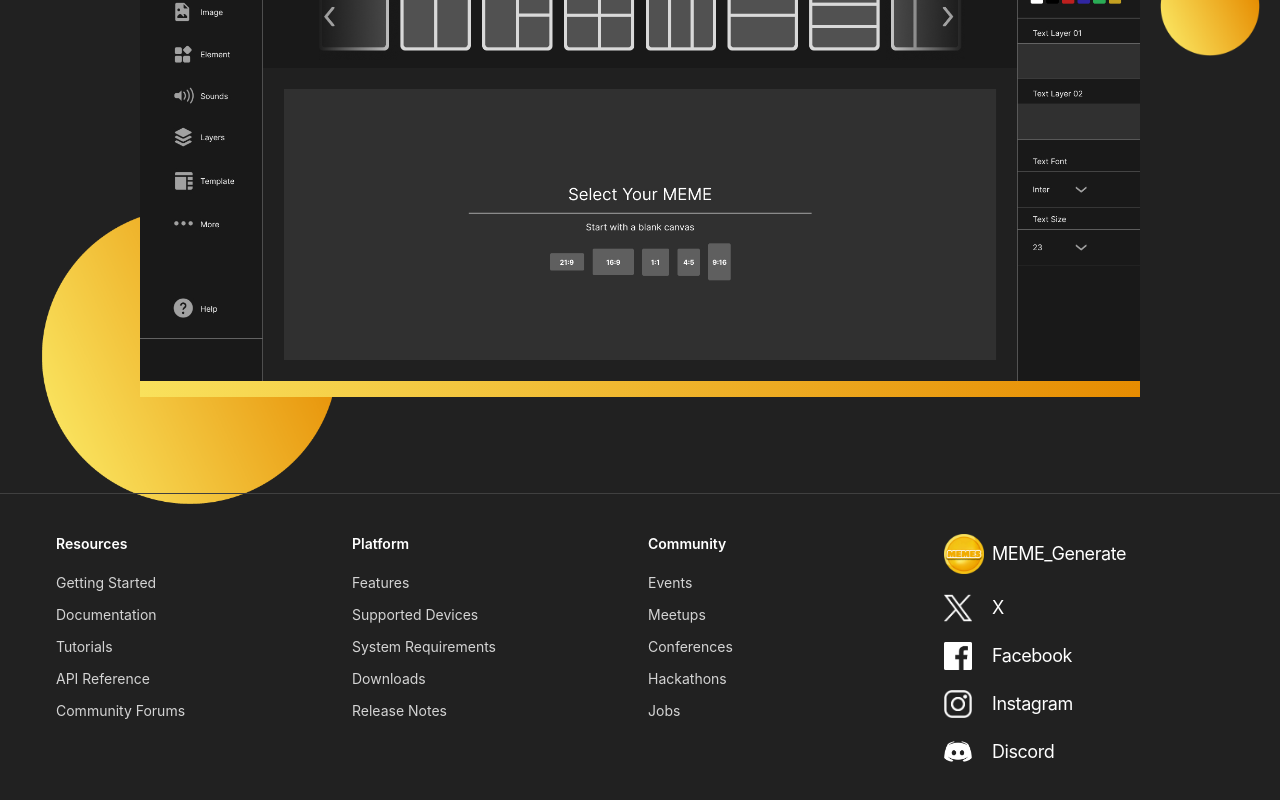
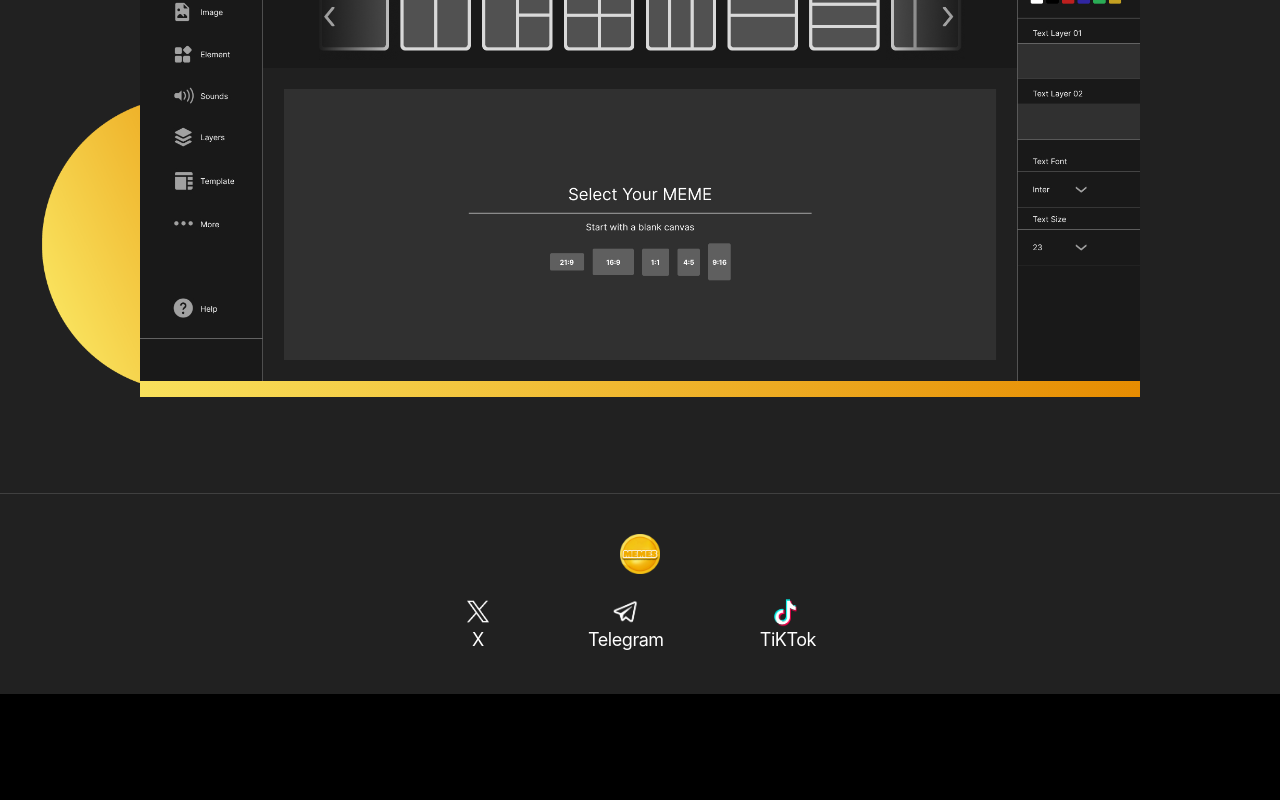
Before and after one commit to diduladishan/collage-test-project, a React (Vite) app: page / in a window 1280 px wide. Shown: the part 758-1558 px from the top of the page. After the commit the page ends 1452 px from the top, so only its background shows below. Built offline with nearby package versions, Linux system fonts and the light colour scheme.

Commit message:
footer and sign in update

```diff
--- a/src/components/Footer.jsx
+++ b/src/components/Footer.jsx
@@ -1,114 +1,58 @@
 import Dicord from "../assets/discord.png"
 import Facebook from "../assets/facebook.png"
-import Instagram from "../assets/instagram.png"
 import Logo from "../assets/memelogonav.png"
+import tel from "../assets/tel.png"
+import ticktok from "../assets/ticktok.png"
 import X from "../assets/x.png"
 import { resourcesLinks, platformLinks, communityLinks } from "../constants1"
 
 const Footer = () => {
   return (
-    <footer className="mx-auto mt-20 max-w-screen-xl border-t border-neutral-700 py-10">
-      <div className="grid grid-cols-2 gap-4 px-4 sm:grid-cols-2 sm:px-8 lg:grid-cols-4 lg:px-14">
-        <div>
-          <h3 className="sm:text-md mb-4 text-sm font-semibold">Resources</h3>
-          <ul className="space-y-2">
-            {resourcesLinks.map((link, index) => (
-              <li key={index}>
-                <a
-                  className="text-xs text-neutral-300 hover:text-white sm:text-sm"
-                  href={link.href}
-                >
-                  {link.text}
-                </a>
-              </li>
-            ))}
-          </ul>
-        </div>
-        <div>
-          <h3 className="sm:text-md mb-4 text-sm font-semibold">Platform</h3>
-          <ul className="space-y-2">
-            {platformLinks.map((link, index) => (
-              <li key={index}>
-                <a
-                  className="text-xs text-neutral-300 hover:text-white sm:text-sm"
-                  href={link.href}
-                >
-                  {link.text}
-                </a>
-              </li>
-            ))}
-          </ul>
-        </div>
-        <div>
-          <h3 className="sm:text-md mb-4 text-sm font-semibold">Community</h3>
-          <ul className="space-y-2">
-            {communityLinks.map((link, index) => (
-              <li key={index}>
-                <a
-                  className="text-xs text-neutral-300 hover:text-white sm:text-sm"
-                  href={link.href}
-                >
-                  {link.text}
-                </a>
-              </li>
-            ))}
-          </ul>
-        </div>
-        <div>
-          <div className="flex flex-shrink-0 items-center">
+    <footer className="mx-auto mt-20 flex w-[100%] max-w-screen-xl flex-col items-center justify-center border-t border-neutral-700 py-10">
+      <div className="flex cursor-pointer">
         <img
-              className="mr-2 h-6 w-6 sm:h-8 sm:w-8 md:h-10 md:w-10"
+          className="h-6 w-6 sm:h-8 sm:w-8 md:h-10 md:w-10"
           src={Logo}
           alt="MEME_Generate"
         />
-            <span className="text-xs tracking-tight sm:text-xs md:text-lg">
-              MEME_Generate
-            </span>
       </div>
 
-          <div className="mt-5 flex flex-shrink-0 items-center">
-            <img
-              className="mr-2 h-5 w-5 sm:h-7 sm:w-7"
-              src={X}
-              alt="MEME_Generate"
-            />
+      <div className="mt-6 flex flex-row justify-between sm:w-[50%] md:w-[30%]">
+        <div className="flex cursor-pointer flex-col items-center px-4">
+          <div className="flex h-5 w-5 flex-row items-center justify-center sm:h-7 sm:w-7">
+            <img className="h-[80%] w-[80%]" src={X} alt="MEME_Generate" />
+          </div>
           <a
             href="https://x.com/memescoin?s=21&t=UEB_WMtZkqwNoNKZifsE4A"
-              className="ml-2 text-sm tracking-tight sm:ml-3 sm:text-lg"
+            className="text-sm tracking-tight  sm:text-lg"
+            target="_blank"
           >
-              <span>X</span>
+            X
           </a>
         </div>
-          <div className="mt-5 flex flex-shrink-0 items-center">
-            <img
-              className="mr-2 h-5 w-5 sm:h-7 sm:w-7"
-              src={Facebook}
-              alt="MEME_Generate"
-            />
-            <span className="ml-2 text-sm tracking-tight sm:ml-3 sm:text-lg">
-              Facebook
-            </span>
+        <div className="flex cursor-pointer flex-col items-center px-4">
+          <div className="flex h-5 w-5 flex-row items-center justify-center sm:h-7 sm:w-7">
+            <img className="" src={tel} alt="MEME_Generate" />
           </div>
-          <div className="mt-5 flex flex-shrink-0 items-center">
-            <img
-              className="mr-2 h-5 w-5 sm:h-7 sm:w-7"
-              src={Instagram}
-              alt="MEME_Generate"
-            />
-            <span className="ml-2 text-sm tracking-tight sm:ml-3 sm:text-lg">
-              Instagram
-            </span>
+          <a
+            href="https://t.me/MemesCoinPortal"
+            className="text-sm tracking-tight sm:text-lg"
+            target="_blank"
+          >
+            Telegram
+          </a>
         </div>
-          <div className="mt-5 flex flex-shrink-0 items-center">
-            <img
-              className="mr-2 h-5 w-5 sm:h-7 sm:w-7"
-              src={Dicord}
-              alt="MEME_Generate"
-            />
-            <span className="ml-2 text-sm tracking-tight sm:ml-3 sm:text-lg">
-              Discord
-            </span>
+        <div className="flex cursor-pointer flex-col items-center px-4">
+          <div className="flex h-5 w-5 flex-row items-center justify-center sm:h-7 sm:w-7">
+            <img className="" src={ticktok} alt="MEME_Generate" />
           </div>
+          <a
+            href="https://www.tiktok.com/@memescoin.com?_t=8p6ssytySCs&_r=1 "
+            className="text-sm tracking-tight sm:text-lg"
+            target="_blank"
+          >
+            TiKTok
+          </a>
         </div>
       </div>
     </footer>
--- a/src/components/Signin/Signin.jsx
+++ b/src/components/Signin/Signin.jsx
@@ -110,7 +110,6 @@ import {
 import axios from "axios"
 import React, { useState } from "react"
 import { useNavigate } from "react-router-dom"
-import toast from "react-hot-toast"
 
 const Signin = () => {
   const [signIn, toggle] = useState(true)
@@ -150,18 +149,12 @@ const Signin = () => {
       )
 
       if (response.status === 200) {
-        toast.success(`Registration successful!`, {
-          duration: 650,
-          id: "toast-template",
-        })
+        alert("Registration successful!")
         toggle(true) // Switch to Sign In panel after successful registration
       }
     } catch (error) {
       console.error("Error during registration:", error)
-      toast.error(`Registration failed. Please try again.`, {
-        duration: 650,
-        id: "toast-template",
-      })
+      alert("Registration failed. Please try again.")
     }
   }
 
@@ -182,10 +175,7 @@ const Signin = () => {
       }
     } catch (error) {
       console.error("Error during login:", error)
-      toast.error(`Login failed. Please check your credentials.`, {
-        duration: 650,
-        id: "toast-template",
-      })
+      alert("Login failed. Please check your credentials.")
     }
   }
 
```
Also changed, not shown: src/assets/tel.png (added), src/assets/ticktok.png (added). Lines whose indentation alone changed are shown as unchanged.
